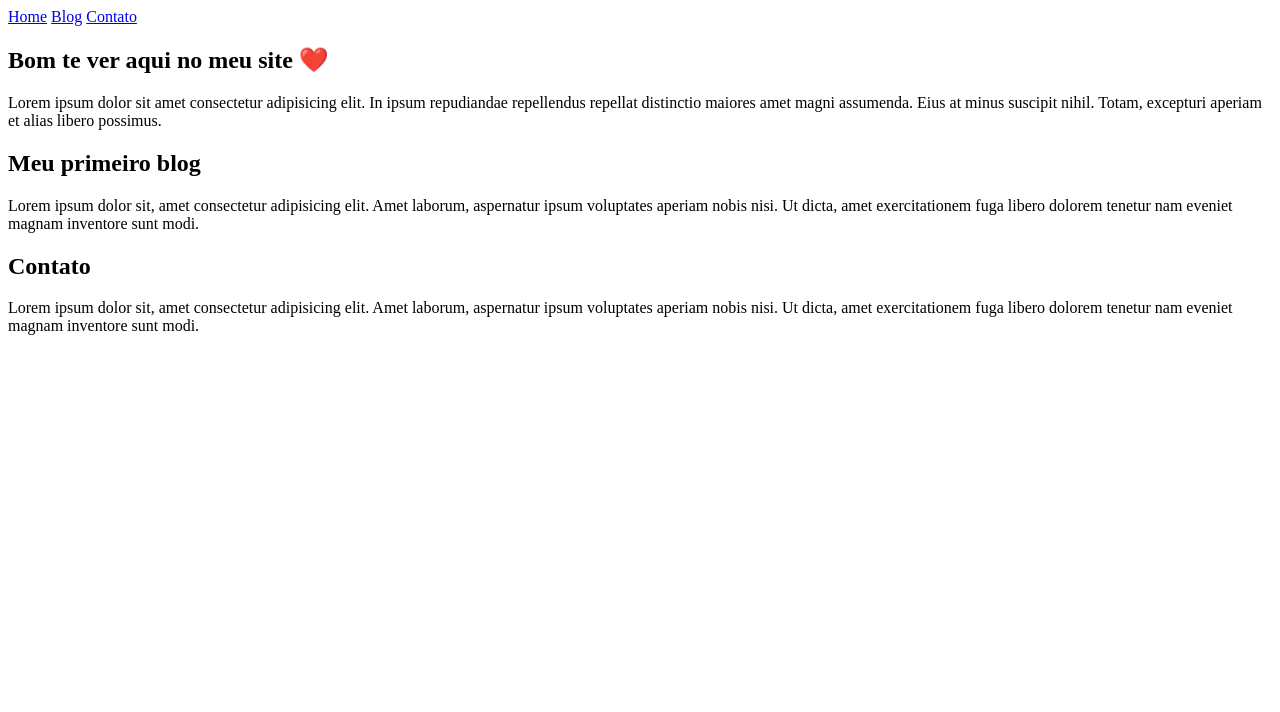
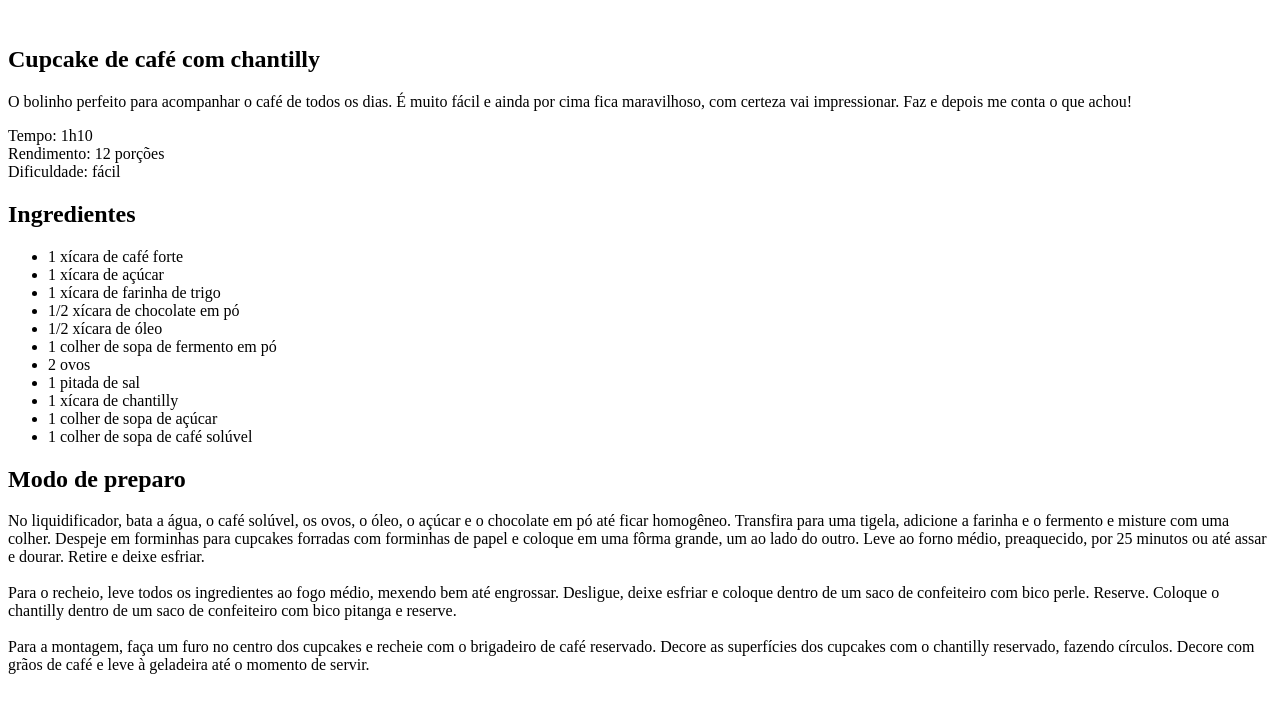
Before and after one commit to evo06/projeto, a plain HTML site: page index.html in a window 1280 px wide. Drawn offline with Linux system fonts and the light colour scheme.

Commit message:
iniciando a estrutura html

```diff
--- a/index.html
+++ b/index.html
@@ -3,37 +3,46 @@
 <head>
     <meta charset="UTF-8">
     <meta name="viewport" content="width=device-width, initial-scale=1.0">
-    <title>Projeto</title>
+    <title>Página de receita</title>
 </head>
 <body>
-    <nav>
-        <a href="#home">Home</a>
-        <a href="#blog">Blog</a>
-        <a href="#contato">Contato</a>
-    </nav>
-    <main>
-        <section id="home">
-            <h1>Bom te ver aqui no meu site ❤️</h1>
-            <P>
-                Lorem ipsum dolor sit amet consectetur adipisicing elit. In ipsum repudiandae repellendus repellat distinctio maiores amet magni assumenda. Eius at minus suscipit nihil. Totam, excepturi aperiam et alias libero possimus.
+    <div id="page">
+        <img src="" alt="">
+        <main>
+            <section id="about">
+                <h1>Cupcake de café com chantilly</h1>
+                <p>O bolinho perfeito para acompanhar o café de todos os dias. É muito fácil e ainda por cima fica maravilhoso, com certeza vai impressionar. Faz e depois me conta o que achou!</p>
+                <p>
+                    Tempo: 1h10 <br>
+                    Rendimento: 12 porções <br>
+                    Dificuldade: fácil
+                </p>
+            </section>
+            <section id="ingredients">
+                <h2>Ingredientes</h2>
+                <ul>
+                    <li>1 xícara de café forte</li>
+                    <li>1 xícara de açúcar</li>
+                    <li>1 xícara de farinha de trigo</li>
+                    <li>1/2 xícara de chocolate em pó</li>
+                    <li>1/2 xícara de óleo</li>
+                    <li>1 colher de sopa de fermento em pó</li>
+                    <li>2 ovos</li>
+                    <li>1 pitada de sal</li>
+                    <li>1 xícara de chantilly</li>
+                    <li>1 colher de sopa de açúcar</li>
+                    <li>1 colher de sopa de café solúvel</li>
+            </section>
+            <section id="preparation">
+                <h2>Modo de preparo</h2>
+                <p>No liquidificador, bata a água, o café solúvel, os ovos, o óleo, o açúcar e o chocolate em pó até ficar homogêneo. Transfira para uma tigela, adicione a farinha e o fermento e misture com uma colher. Despeje em forminhas para cupcakes forradas com forminhas de papel e coloque em uma fôrma grande, um ao lado do outro. Leve ao forno médio, preaquecido, por 25 minutos ou até assar e dourar. Retire e deixe esfriar. <br><br>
+                Para o recheio, leve todos os ingredientes ao fogo médio, mexendo bem até engrossar. Desligue, deixe esfriar e coloque dentro de um saco de confeiteiro com bico perle. Reserve. Coloque o chantilly dentro de um saco de confeiteiro com bico pitanga e reserve.<br> <br>
+                Para a montagem, faça um furo no centro dos cupcakes e recheie com o brigadeiro de café reservado. Decore as superfícies dos cupcakes com o chantilly reservado, fazendo círculos. Decore com grãos de café e leve à geladeira até o momento de servir.
+                </p>
+            </section>
+        </main>
 
-            </P>
-        </section>
+    </div>
 
-        <section id="blog">
-            <h2>Meu primeiro blog</h2>
-        <P>
-            Lorem ipsum dolor sit, amet consectetur adipisicing elit. Amet laborum, aspernatur ipsum voluptates aperiam nobis nisi. Ut dicta, amet exercitationem fuga libero dolorem tenetur nam eveniet magnam inventore sunt modi.
-        </P>
-        </section>
-
-        <section id="contato">
-            <h2>Contato</h2>
-        <P>
-            Lorem ipsum dolor sit, amet consectetur adipisicing elit. Amet laborum, aspernatur ipsum voluptates aperiam nobis nisi. Ut dicta, amet exercitationem fuga libero dolorem tenetur nam eveniet magnam inventore sunt modi.
-        </P>
-        </section>
-
-    </main>
 </body>
 </html>
```
